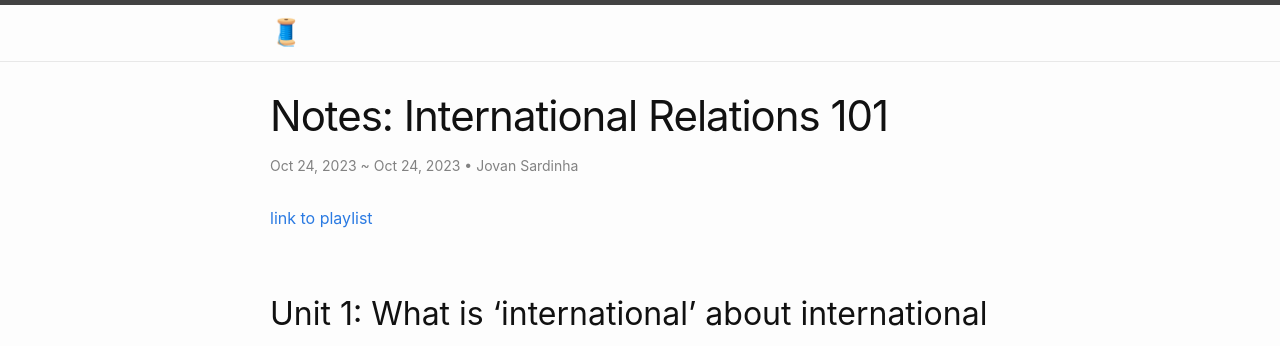
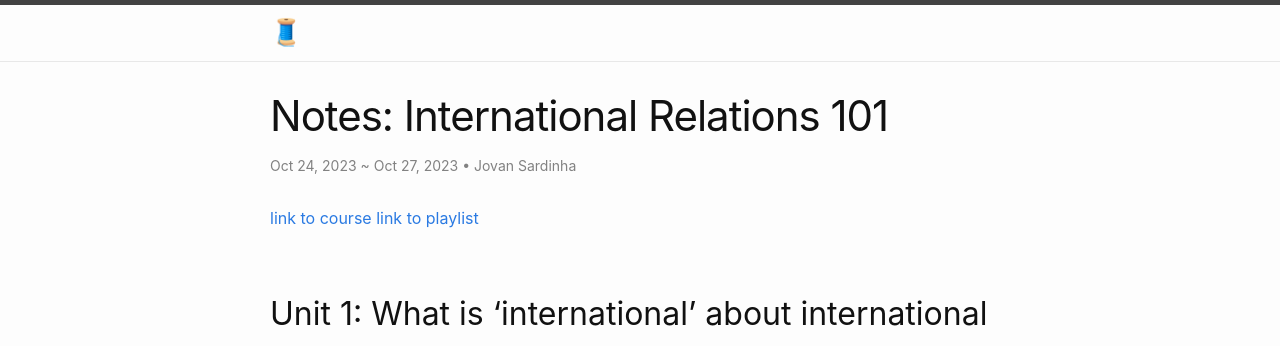
Before and after one commit to jovsa/jovsa.github.io, a Jekyll site: the page built from _posts/2023-10-24-notes-international-relations-101.md, in a window 1280 px wide. Shown: the top 346 px of the page. Built offline with Jekyll 4.4.1, drawn with Linux system fonts in a browser that asks for light colours.

Commit message:
course for IR

```diff
--- a/_posts/2023-10-24-notes-international-relations-101.md
+++ b/_posts/2023-10-24-notes-international-relations-101.md
@@ -2,10 +2,11 @@
 layout: post
 title: "Notes: International Relations 101"
 categories: notes
-modified_date: Oct 24, 2023
+modified_date: Oct 27, 2023
 author:
 - Jovan Sardinha
 ---
+[link to course](https://gametheory101.com/courses/international-relations-101/)
 [link to playlist](https://www.youtube.com/playlist?list=PLB5965C13F4B0B2DA)
 
 ## Unit 1: What is 'international' about international relations?
@@ -22,6 +23,7 @@ author:
 * [The Strategic World](https://www.youtube.com/watch?v=UVrMQs5VOfE&list=PLB5965C13F4B0B2DA&index=5)
 
 ## Unit 2: Conflict versus cooperation
+
 * [Overview of conflict vs. cooperation](https://www.youtube.com/watch?v=UVrMQs5VOfE&list=PLB5965C13F4B0B2DA&index=6)
   * How can individually rational behavior lead to collectively irrational outcomes?
   * Can the shadow of the future induce two states to play nice with one another?
```
